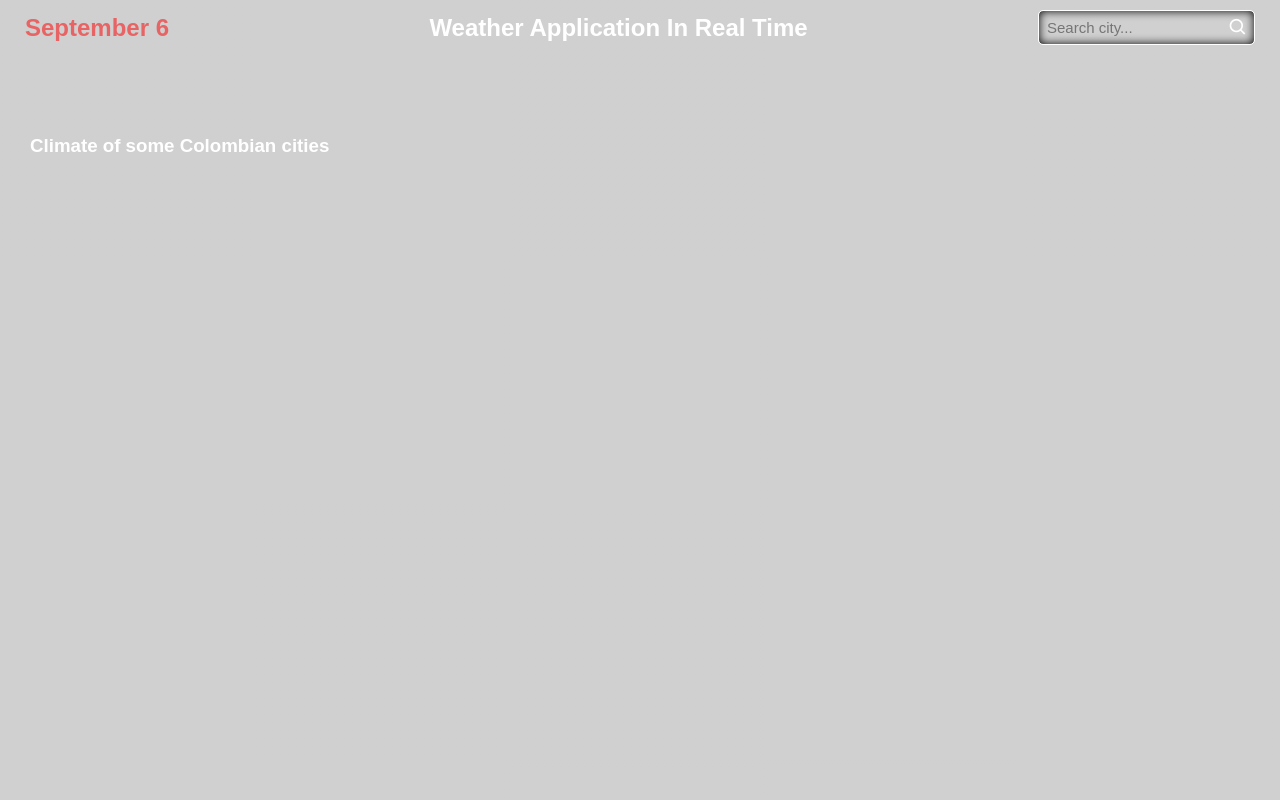
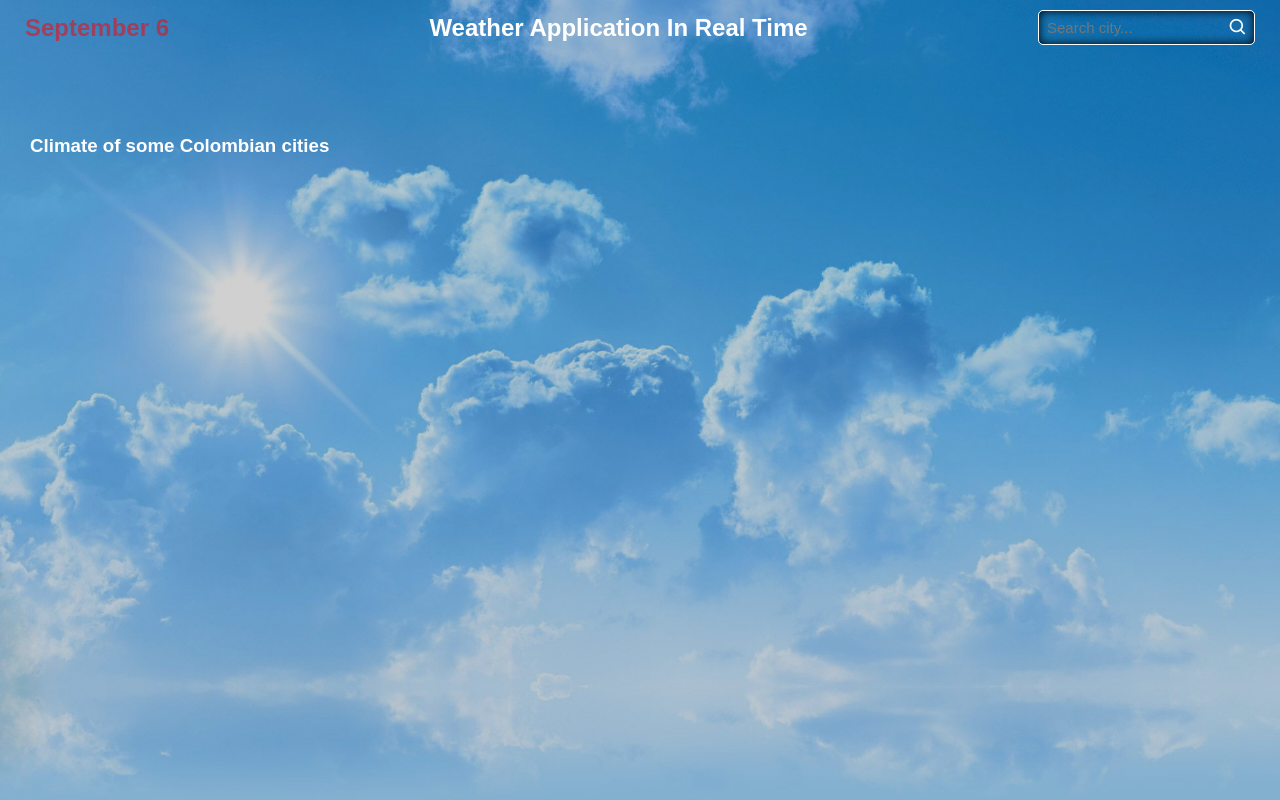
Before and after one commit to OrtizY30/Weather_App, a plain HTML site: page index.html in a window 1280 px wide. Drawn offline with nearby package versions, Linux system fonts and the light colour scheme; the site is published under a folder, as on GitHub Pages, so addresses that start at the root find nothing; no server answers.

Commit message:
06/09/2023

```diff
--- a/index.html
+++ b/index.html
@@ -4,7 +4,7 @@
 <head>
     <meta charset="UTF-8">
     <meta name="viewport" content="width=device-width, initial-scale=1.0">
-    <link rel="shortcut icon" href="/img/favicon.png" type="image/x-icon">
+    <link rel="shortcut icon" href="img/favicon.png" type="image/x-icon">
 
     <link href='https://unpkg.com/boxicons@2.1.4/css/boxicons.min.css' rel='stylesheet'>
 
--- a/style.css
+++ b/style.css
@@ -11,7 +11,7 @@ body {
     height: 100vh;
     background-image: linear-gradient(36deg,
             #18181834 100%,
-            hsla(0, 0%, 9%, 0.811) 100%), url(/img/fondo.jpg);
+            hsla(0, 0%, 9%, 0.811) 100%), url(img/fondo.jpg);
     /* background-image: url(/img/fondo.jpg); */
     background-size: cover;
     background-attachment: fixed;
```
